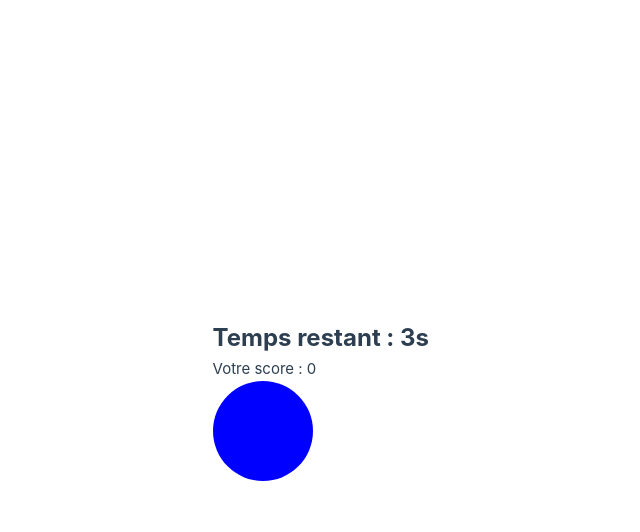
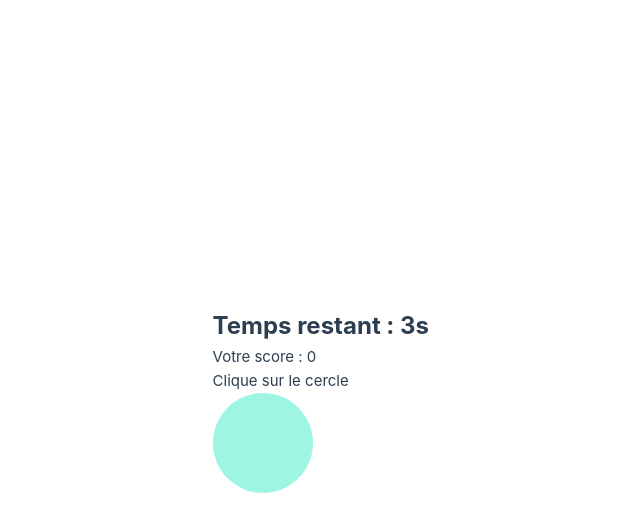
Before and after one commit to Julie-2605/app-color-rush, a Vue app: page / in a window 1280 px wide. Both pictures are taken after a click on the button "Start". Shown: the top 532 px of the page, without its empty margins (211-851 px from the left). Built offline with nearby package versions, Linux system fonts and the light colour scheme; the HTML template or start-up script is replaced by a standard one.

Commit message:
add cercles

```diff
--- a/src/components/Circle.vue
+++ b/src/components/Circle.vue
@@ -1,17 +1,55 @@
+<script setup lang="ts">
+import { ref } from 'vue'
+import { useGameStore } from '@/stores/gameStore'
+
+const props = defineProps<{
+  targetColor: string
+}>()
+
+const gameStore = useGameStore()
+const emit = defineEmits(['next-round'])
+
+// Couleur réelle du cercle
+const color = ref(gameStore.getRandomColor())
+
+function handleClick() {
+  if (color.value === props.targetColor) {
+    gameStore.incrementScore()
+  } else {
+    gameStore.decrementScore()
+  }
+
+  emit('next-round')
+}
+</script>
+
 <template>
-    <div :data-testid="`circle-${color}`" class="circle" :style="{ backgroundColor: color }"></div>
 
+  <p
+  v-if="gameStore.gameStarted && !gameStore.gameOver"
+  class="instruction"
+  data-testid="instruction"
+>
+  Clique sur le cercle {{ targetColor }}
+</p>
+
+<div
+    class="circle"
+    :style="{ backgroundColor: color }"
+    @click="handleClick"
+    :data-testid="`circle-${color}`"
+  />
 </template>
-
-<script setup lang="ts">
-
-</script>
 
 <style scoped>
 .circle {
-    width: 100px;
-    height: 100px;
-    border-radius: 50%;
-    background-color: blue;
+  width: 100px;
+  height: 100px;
+  border-radius: 50%;
+  cursor: pointer;
+  transition: transform 0.2s ease;
+}
+.circle:hover {
+  transform: scale(1.05);
 }
 </style>
--- a/src/views/HomeView.vue
+++ b/src/views/HomeView.vue
@@ -1,4 +1,5 @@
 <script setup lang="ts">
+import { onMounted, ref } from 'vue'
 import Circle from '../components/Circle.vue'
 import GameOver from '../components/GameOver.vue'
 import ScorePanel from '../components/ScorePanel.vue'
@@ -9,6 +10,20 @@ import { useGameStore } from '@/stores/gameStore'
 
 const gameStore = useGameStore()
 
+const targetColor = ref('')
+const circleKey = ref(0) // 🔑
+
+function nextRound() {
+  targetColor.value = gameStore.getRandomColor()
+  circleKey.value++
+}
+
+onMounted(() => {
+  if (gameStore.gameStarted) {
+    nextRound()
+  }
+})
+
 </script>
 
 <template>
@@ -17,7 +32,7 @@ const gameStore = useGameStore()
     <div v-if="gameStore.gameStarted" class="game-container">
       <Timer v-if=" gameStore.gameStarted && !gameStore.gameOver"/>
       <ScorePanel v-if="gameStore.gameStarted && !gameStore.gameOver"/>
-      <Circle v-if="gameStore.gameStarted && !gameStore.gameOver"/>
+      <Circle :key="circleKey" :target-color="targetColor" @next-round="nextRound"/>
     </div>
     <div v-if="gameStore.gameOver && !gameStore.gameStarted" class="gameOver-container">
       <GameOver v-if="gameStore.gameOver"/>
```
